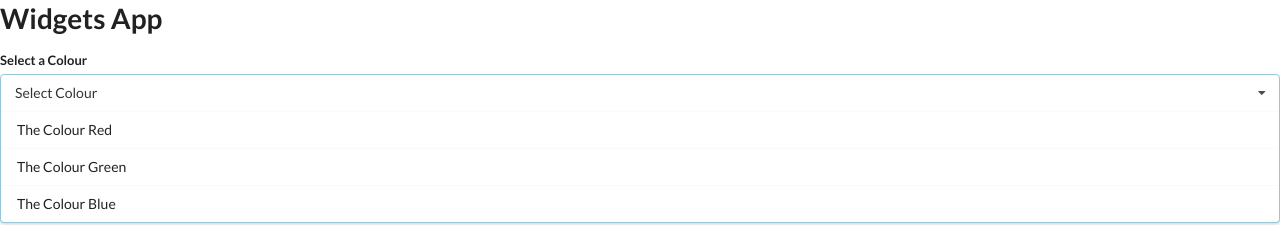
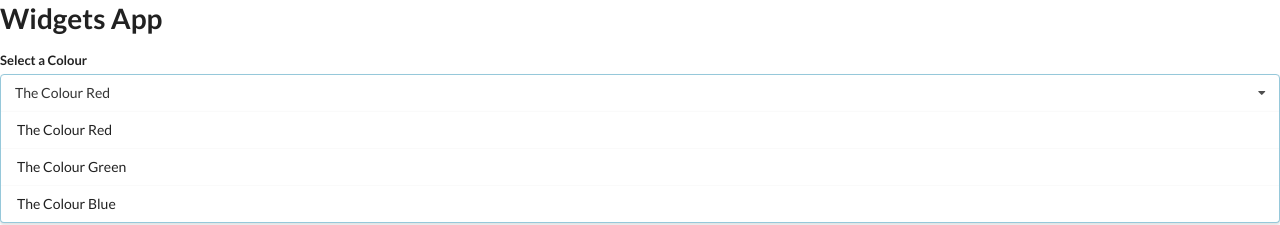
Before and after one commit to BenCullenDev/widgets, a React (Create React App) app: page / in a window 1280 px wide. Shown: the top 225 px of the page. Built offline with nearby package versions, Linux system fonts and the light colour scheme.

Commit message:
wired up options using state and made them selectable

```diff
--- a/src/App.js
+++ b/src/App.js
@@ -1,4 +1,4 @@
-import React from "react";
+import React, { useState } from "react";
 // import Accordion from "./components/Accordion";
 // import Search from "./components/Search";
 import Dropdown from "./components/Dropdown";
@@ -34,10 +34,15 @@ const options = [
 // ];
 
 const App = () => {
+	const [selected, setSelected] = useState(options[0]);
 	return (
 		<div>
 			<h1>Widgets App</h1>
-			<Dropdown options={options} />
+			<Dropdown
+				options={options}
+				selected={selected}
+				onSelectedChange={setSelected}
+			/>
 		</div>
 	);
 };
--- a/src/components/Dropdown.js
+++ b/src/components/Dropdown.js
@@ -1,9 +1,12 @@
 import React from "react";
 
-const Dropdown = ({ options }) => {
+const Dropdown = ({ options, selected, onSelectedChange }) => {
 	const renderedOptions = options.map((option) => {
 		return (
-			<div key={option.value} className='item'>
+			<div
+				key={option.value}
+				className='item'
+				onClick={() => onSelectedChange(option)}>
 				{option.label}
 			</div>
 		);
@@ -15,7 +18,7 @@ const Dropdown = ({ options }) => {
 				<label className='label'>Select a Colour</label>
 				<div className='ui selection dropdown visible active'>
 					<i className='dropdown icon'></i>
-					<div className='text'>Select Colour</div>
+					<div className='text'>{selected.label}</div>
 					<div className='menu visible transition'>{renderedOptions}</div>
 				</div>
 			</div>
```
